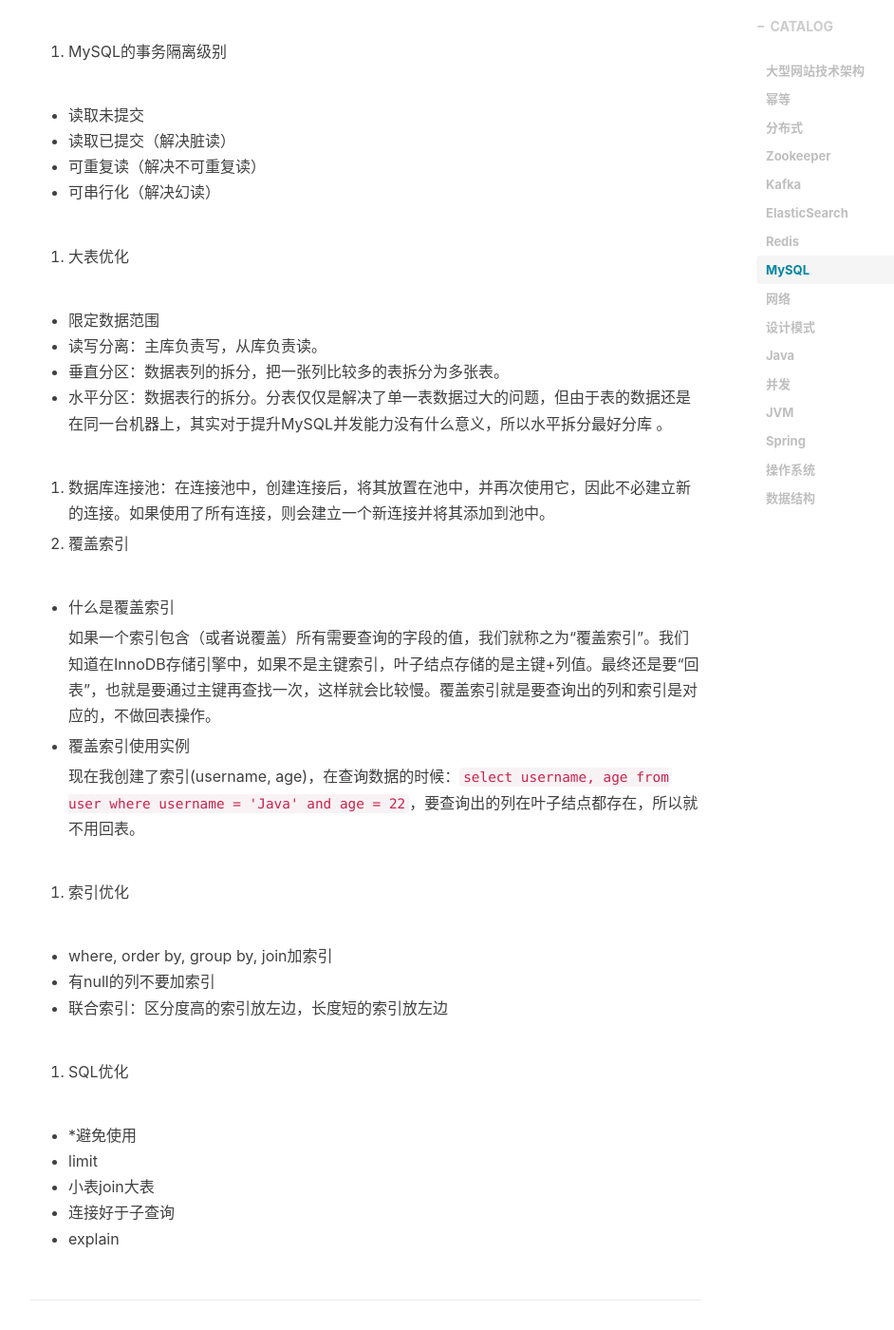
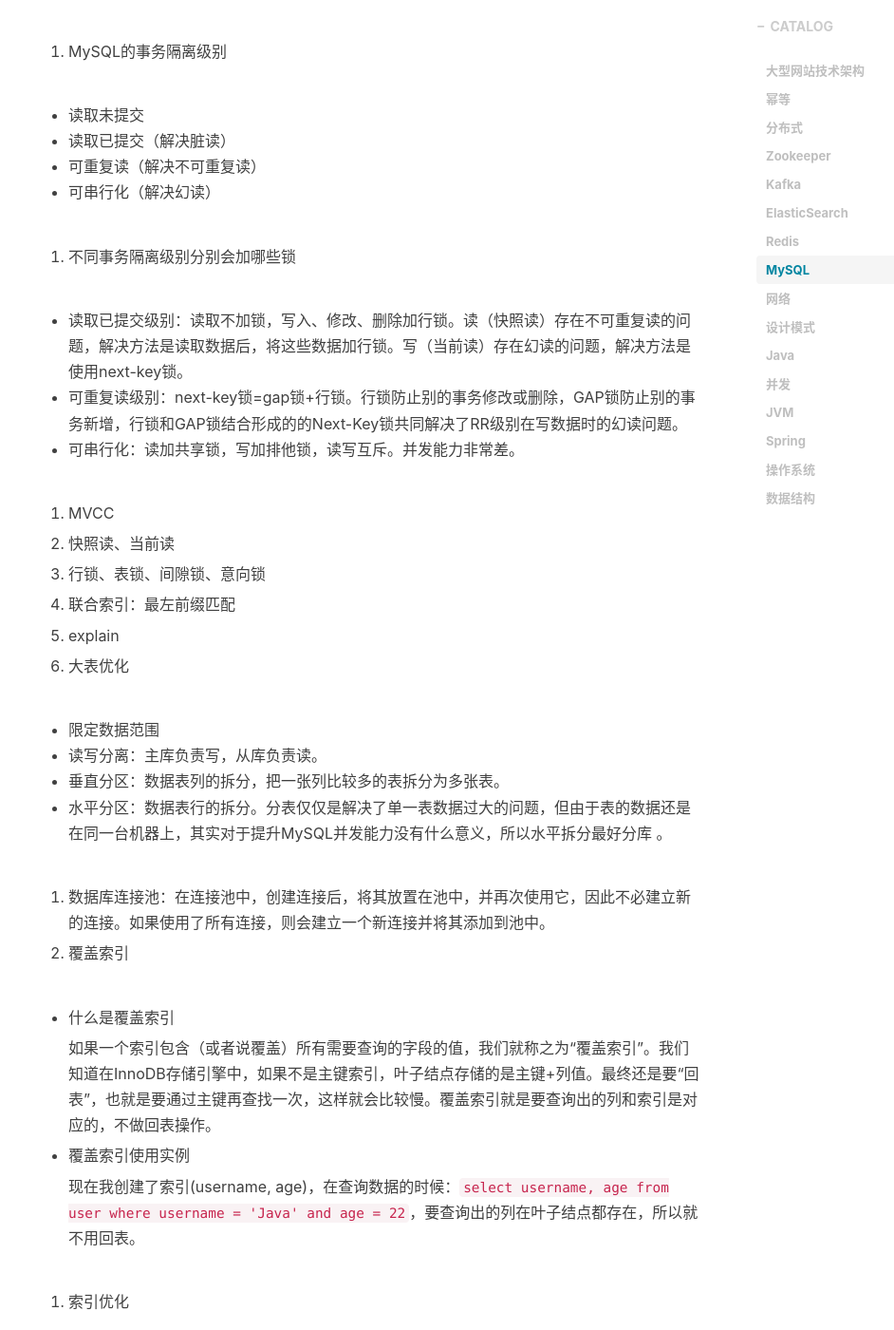
Before and after one commit to yycg/yycg.github.io, a Jekyll site: the page built from _posts/2020-07-05-总结.markdown, in a window 1280 px wide and 1400 px high, scrolled down 6067 px. Shown: the whole window at 95% size, without its empty margins (233-1175 px from the left). Built offline with Jekyll 4.4.1, drawn with Linux system fonts in a browser that asks for light colours; nearby versions of some CDN libraries; formulas are drawn with MathJax 3; comment, search, counter and statistics services are not loaded; some of the changed text lies outside the part shown.

Commit message:
Update 2020-07-05-总结.markdown

```diff
--- a/_posts/2020-07-05-总结.markdown
+++ b/_posts/2020-07-05-总结.markdown
@@ -193,6 +193,22 @@ tags:
   - 可重复读（解决不可重复读）
   - 可串行化（解决幻读）
 
+8. 不同事务隔离级别分别会加哪些锁
+
+  - 读取已提交级别：读取不加锁，写入、修改、删除加行锁。读（快照读）存在不可重复读的问题，解决方法是读取数据后，将这些数据加行锁。写（当前读）存在幻读的问题，解决方法是使用next-key锁。
+  - 可重复读级别：next-key锁=gap锁+行锁。行锁防止别的事务修改或删除，GAP锁防止别的事务新增，行锁和GAP锁结合形成的的Next-Key锁共同解决了RR级别在写数据时的幻读问题。
+  - 可串行化：读加共享锁，写加排他锁，读写互斥。并发能力非常差。
+
+9. MVCC
+
+10. 快照读、当前读
+
+11. 行锁、表锁、间隙锁、意向锁
+
+12. 联合索引：最左前缀匹配
+
+13. explain
+
 8. 大表优化
 
   - 限定数据范围
@@ -217,6 +233,8 @@ tags:
   - where, order by, group by, join加索引
   - 有null的列不要加索引
   - 联合索引：区分度高的索引放左边，长度短的索引放左边
+  - 主键建议使用自增 ID 值，分库分表要生成全局 id
+  - 对于频繁的查询考虑使用覆盖索引
 
 12. SQL优化
 
@@ -225,6 +243,12 @@ tags:
   - 小表join大表
   - 连接好于子查询
   - explain
+
+13. 索引失效
+
+14. MySQL索引为什么用B+树不用B树或者红黑树
+
+15. 数据库主从一致性
 
 ## 网络
 
@@ -732,7 +756,7 @@ StringBuilder：可变，线程不安全
 
   同步工具 semaphore, countdownlatch, cyclicbarrier
 
-	线程池
+  线程池
 
 28. 可重入锁独有的功能
 
```
